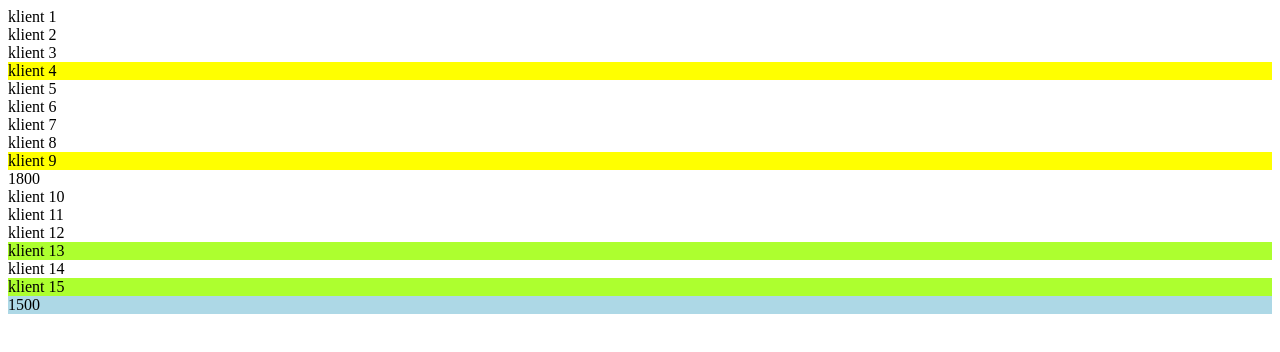
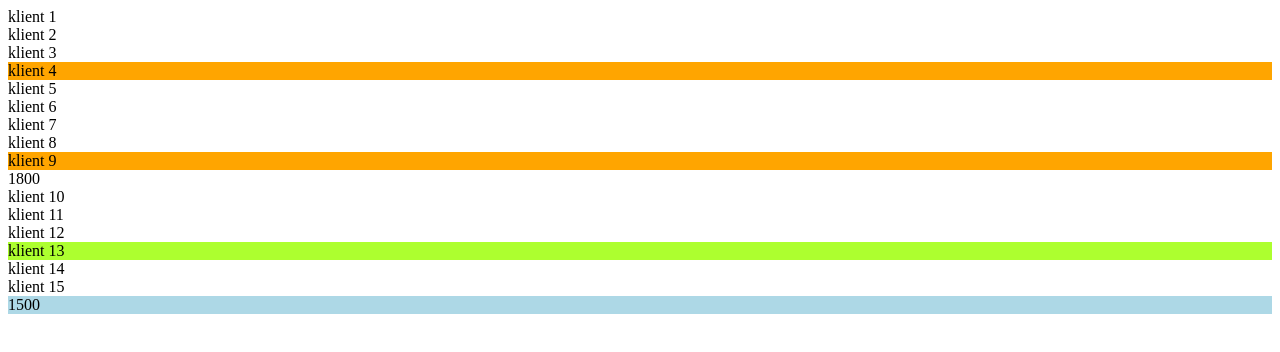
Before and after one commit to sandra4554/weekend2, a plain HTML site: page 3-selektory-atrybutow/index.html in a window 1280 px wide. Drawn offline with Linux system fonts and the light colour scheme.

Commit message:
wyszukiwanie po tytule

```diff
--- a/3-selektory-atrybutow/index.html
+++ b/3-selektory-atrybutow/index.html
@@ -22,7 +22,7 @@
 		<div class="klient">klient 12</div>
 		<div class="klient kluczowy">klient 13</div>
 		<div class="klient">klient 14</div>
-		<div class="klient kluczowy">klient 15</div>
+		<div class="klient-kluczowy">klient 15</div>
 		<div class="suma" suma="1500">1500</div>
 	</div>
 </body>
--- a/3-selektory-atrybutow/style.css
+++ b/3-selektory-atrybutow/style.css
@@ -4,6 +4,9 @@ div[title] {
 div[suma="1500"] {
 	background-color: lightblue;
 }
-div[class*="kluczowy"] {
+div[class~="kluczowy"] {
 	background-color: greenyellow;
 }
+div[title^="key"] {
+	background-color: orange;
+}
```
